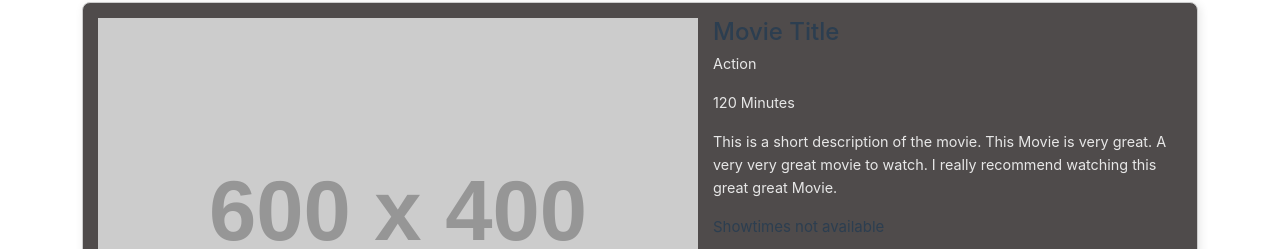
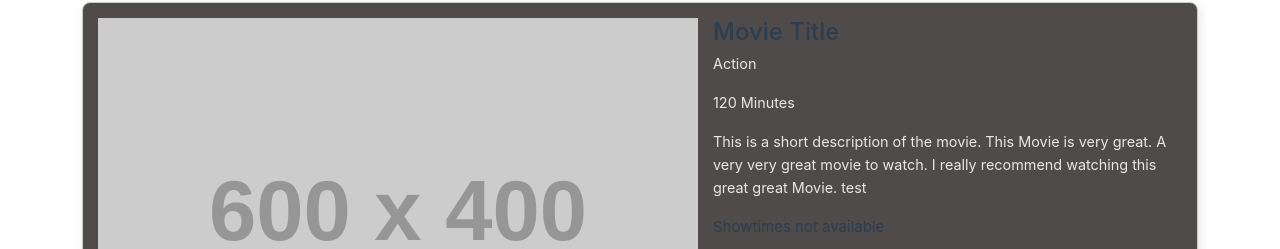
Before and after one commit to Booq-it/Buchungssystem_Frontend, a JavaScript app: page / in a window 1280 px wide. Shown: the part 215-464 px from the top of the page. Built offline with nearby package versions, Linux system fonts and the light colour scheme.

Commit message:
removed leading slash!

```diff
--- a/index.html
+++ b/index.html
@@ -9,7 +9,7 @@
   </head>
   <body>
     <div id="app"></div>
-    <script type="module" src="/src/main.js"></script>
+    <script type="module" src="src/main.js"></script>
     <script src="https://cdn.jsdelivr.net/npm/bootstrap@5.2.3/dist/js/bootstrap.bundle.min.js" integrity="sha384-kenU1KFdBIe4zVF0s0G1M5b4hcpxyD9F7jL+jjXkk+Q2h455rYXK/7HAuoJl+0I4" crossorigin="anonymous"></script>
   </body>
 </html>
--- a/src/views/HomeView.vue
+++ b/src/views/HomeView.vue
@@ -21,7 +21,7 @@ import TheWelcome from '../components/NavBar.vue';
     <p>120 Minutes</p>
   </template>
   <template #description>
-    <p>This is a short description of the movie. This Movie is very great. A very very great movie to watch. I really recommend watching this great great Movie.</p>
+    <p>This is a short description of the movie. This Movie is very great. A very very great movie to watch. I really recommend watching this great great Movie. test</p>
   </template>
 </ListedMovie>
     <p> Hello World </p>
```
